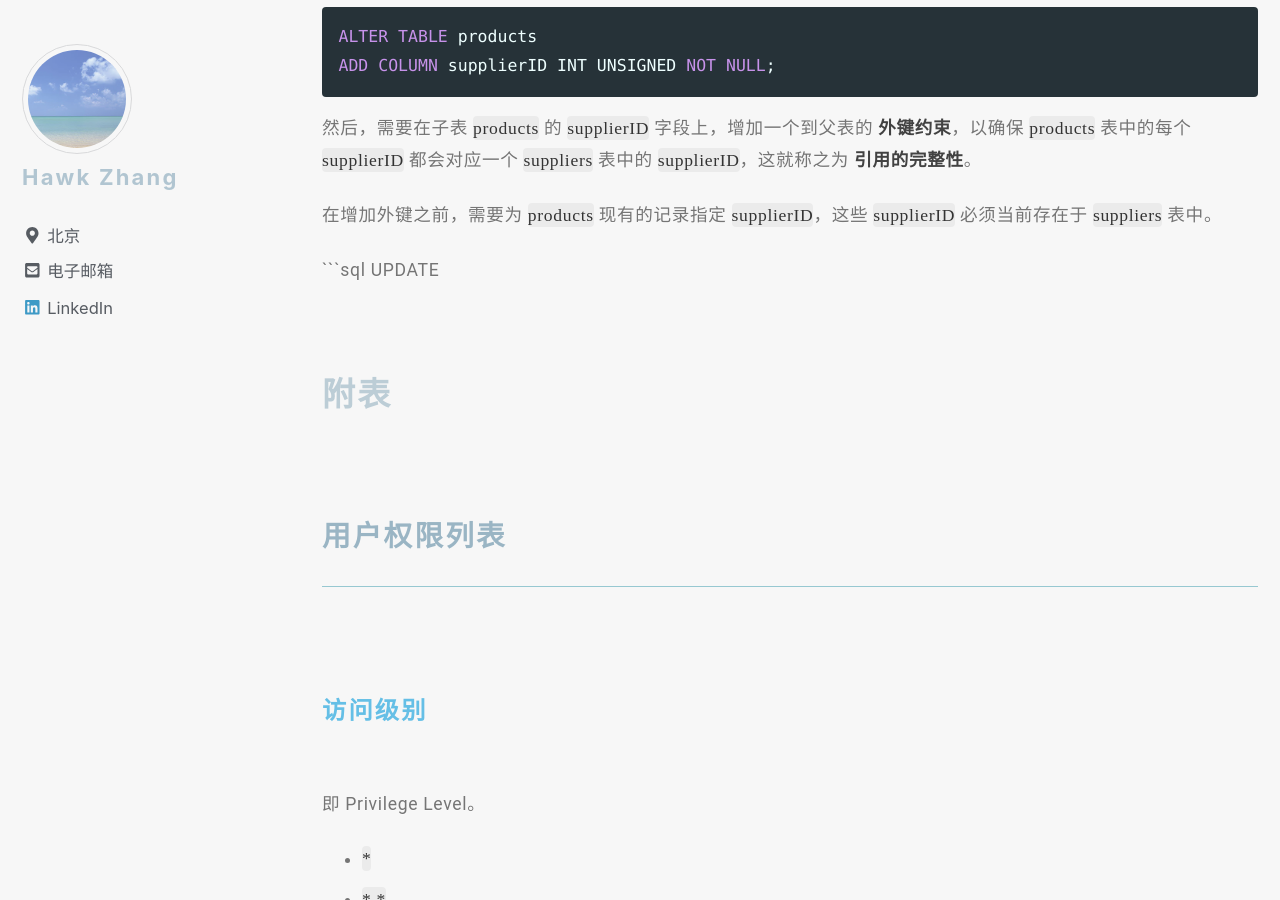
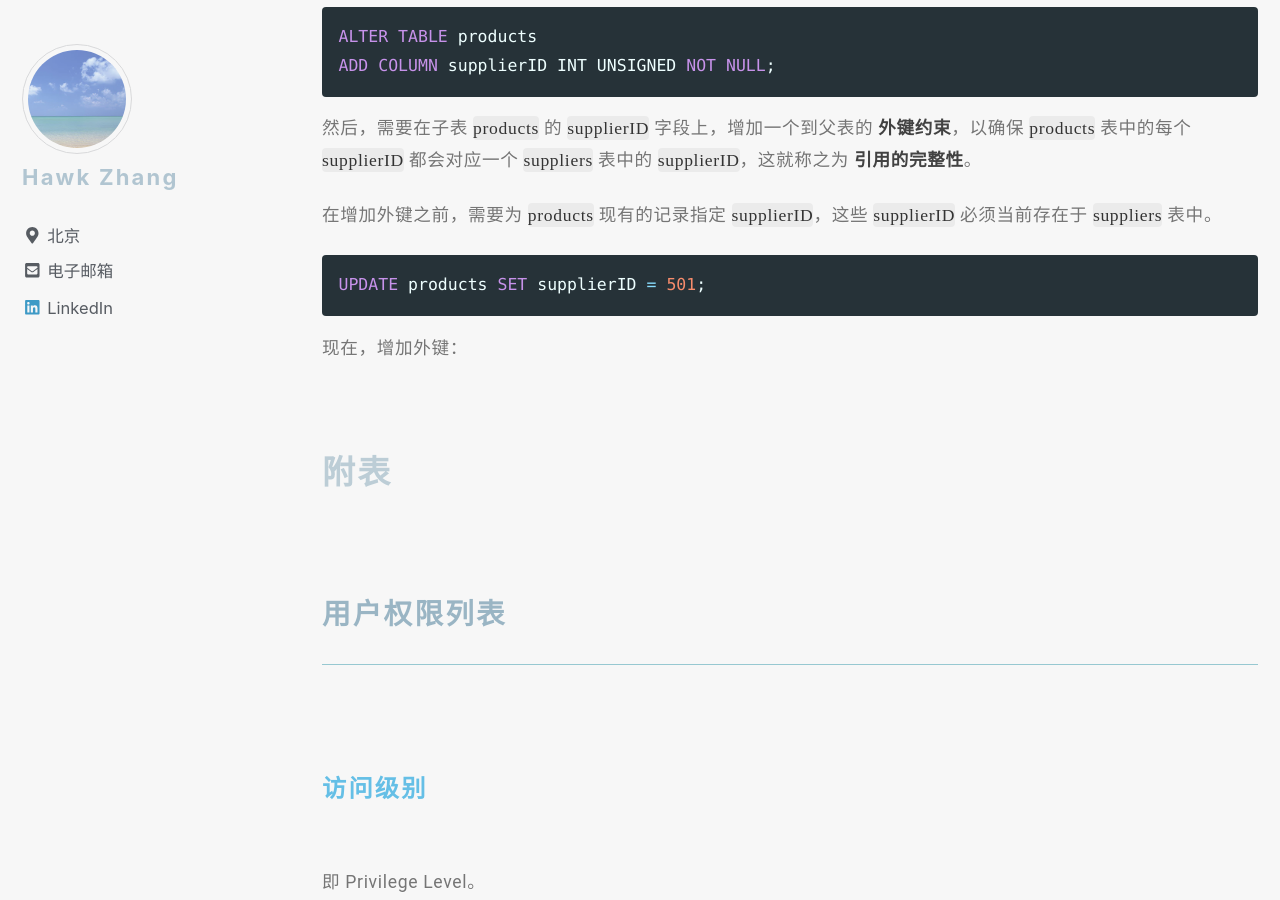
Before and after one commit to narru888/linotes_note, a Jekyll site: the page built from _posts/mysql/2016-04-02-statements.md, in a window 1280 px wide and 900 px high, scrolled down 27468 px. Built offline with Jekyll 4.4.1, drawn with Linux system fonts in a browser that asks for light colours; nearby versions of some CDN libraries; a script that is not in the unit is left out.

Commit message:
update on 2018-10-15 20:30:01 CST

````diff
--- a/_posts/mysql/2016-04-02-statements.md
+++ b/_posts/mysql/2016-04-02-statements.md
@@ -1118,7 +1118,12 @@ ADD COLUMN supplierID INT UNSIGNED NOT NULL;
 在增加外键之前，需要为 `products` 现有的记录指定 `supplierID`，这些 `supplierID` 必须当前存在于 `suppliers` 表中。
 
 ```sql
-UPDATE
+UPDATE products SET supplierID = 501;
+```
+
+现在，增加外键：
+
+
 
 
 
````
